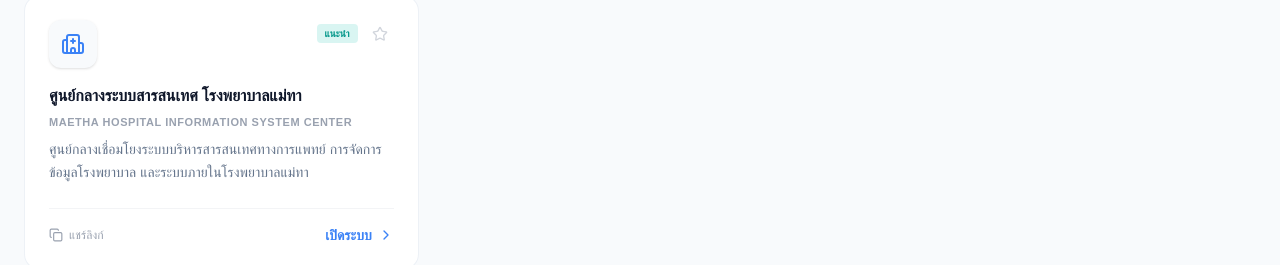
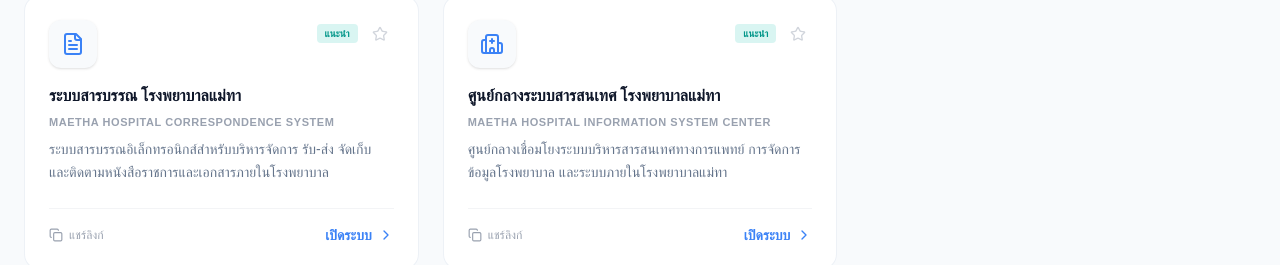
Before and after one commit to spectum168/Maetha-Radiology-Hub, a React (Vite) app: page / in a window 1280 px wide. Shown: the part 2774-3039 px from the top of the page. Built offline with nearby package versions, Linux system fonts and the light colour scheme; a web font is replaced by a local one.

Commit message:
feat: add Maetha Hospital correspondence system
Integrate the e-Sarabun system link into the dashboard under the smart-hospital category to improve accessibility to internal documentation.

```diff
--- a/src/App.tsx
+++ b/src/App.tsx
@@ -33,7 +33,8 @@ import {
   Activity,
   Sparkles,
   Trash2,
-  Hospital
+  Hospital,
+  FileText
 } from 'lucide-react';
 
 import { SYSTEM_LINKS, CATEGORY_LABELS } from './data';
@@ -53,6 +54,7 @@ const IconMap: { [key: string]: React.ComponentType<any> } = {
   Trash2,
   Hospital,
   ShieldAlert,
+  FileText,
 };
 
 export default function App() {
--- a/src/data.ts
+++ b/src/data.ts
@@ -113,6 +113,17 @@ export const SYSTEM_LINKS: SystemLink[] = [
     isPopular: true
   },
   {
+    id: 'maetha-sarabun',
+    title: 'ระบบสารบรรณ โรงพยาบาลแม่ทา',
+    englishTitle: 'Maetha Hospital Correspondence System',
+    description: 'ระบบสารบรรณอิเล็กทรอนิกส์สำหรับบริหารจัดการ รับ-ส่ง จัดเก็บ และติดตามหนังสือราชการและเอกสารภายในโรงพยาบาล',
+    category: 'smart-hospital',
+    url: 'http://61.19.21.202:8000/sarabunmobile/?a=home',
+    iconName: 'FileText',
+    badge: 'e-Sarabun',
+    isPopular: true
+  },
+  {
     id: 'maetha-smart-hospital',
     title: 'ศูนย์กลางระบบสารสนเทศ โรงพยาบาลแม่ทา',
     englishTitle: 'Maetha Hospital Information System Center',
```
